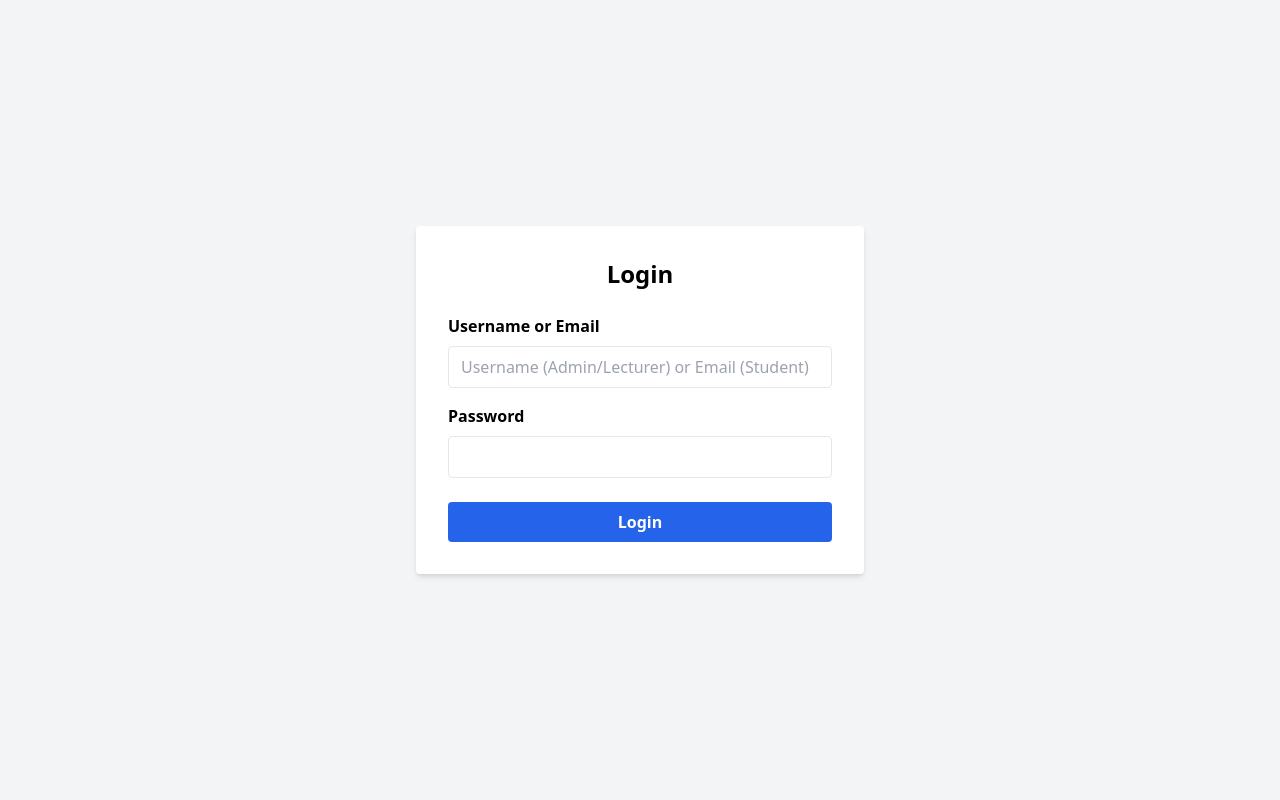
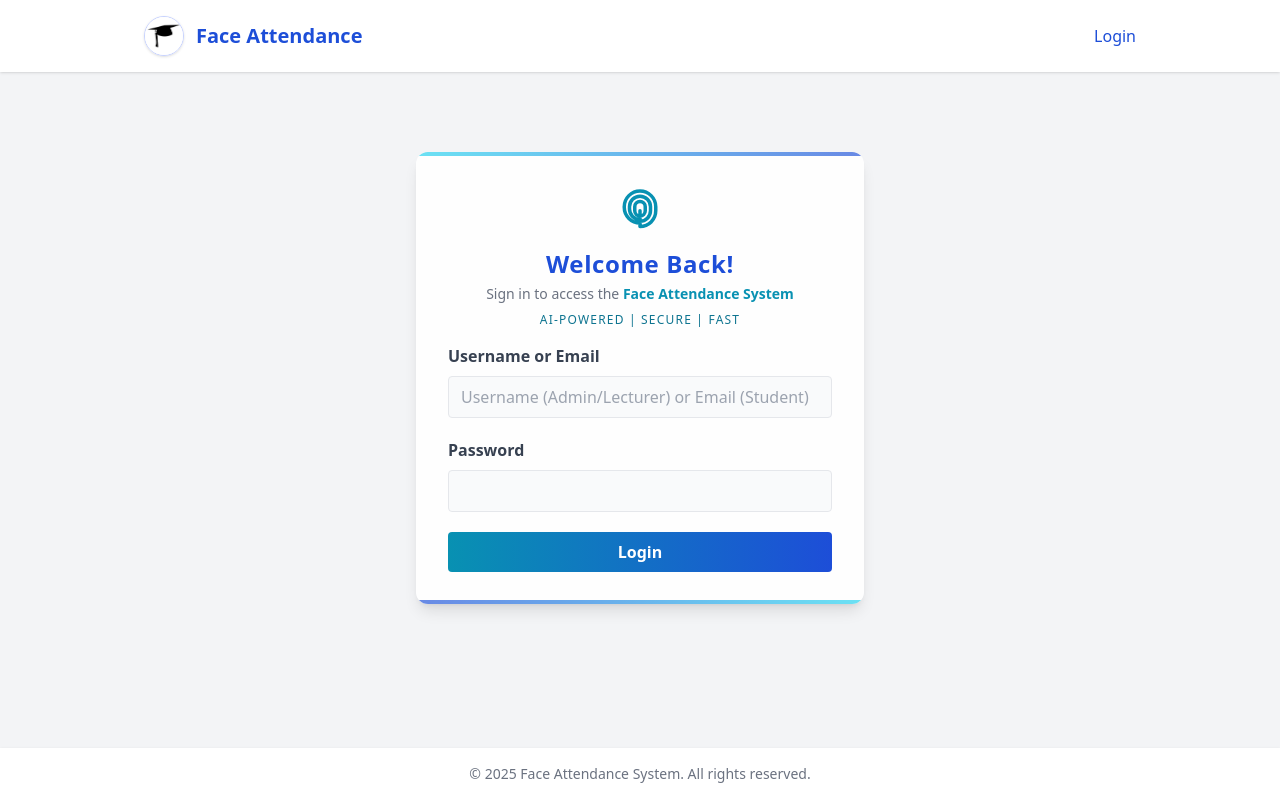
Before and after one commit to mthunzi5/FaceAttendance, a Flask app: page /login in a window 1280 px wide. Run offline with Flask 3, Linux system fonts and the light colour scheme; some libraries are stand-ins or nearby versions.

Commit message:
Final whyt

```diff
--- a/templates/base.html
+++ b/templates/base.html
@@ -6,40 +6,47 @@
     <title>{% block title %}Face Attendance System{% endblock %}</title>
     <script src="https://cdn.tailwindcss.com"></script>
 </head>
-<body class="bg-gray-100 min-h-screen">
+<body class="bg-gray-100 min-h-screen flex flex-col">
     <nav class="bg-white shadow mb-8">
-        <div class="container mx-auto px-4 py-4 flex justify-between items-center">
-            <div class="flex items-center gap-3">
+        <div class="max-w-5xl mx-auto px-4 py-4 flex flex-wrap justify-between items-center">
+            <div class="flex items-center gap-3 mb-2 sm:mb-0">
                 <img src="/static/LogoFace.jpg" alt="Logo" class="h-10 w-10 rounded-full border border-indigo-200 shadow">
                 <span class="font-bold text-xl text-blue-700">Face Attendance</span>
             </div>
-            <ul class="flex space-x-4">
+            <input id="nav-toggle" type="checkbox" class="hidden peer" />
+            <label for="nav-toggle" class="sm:hidden cursor-pointer ml-auto">
+                <svg class="h-7 w-7 text-blue-700" fill="none" stroke="currentColor" viewBox="0 0 24 24">
+                    <path stroke-linecap="round" stroke-linejoin="round" stroke-width="2"
+                        d="M4 6h16M4 12h16M4 18h16" />
+                </svg>
+            </label>
+            <ul class="w-full sm:w-auto flex-col sm:flex-row flex sm:space-x-4 space-y-2 sm:space-y-0 mt-2 sm:mt-0 peer-checked:flex bg-white sm:bg-transparent rounded sm:rounded-none p-2 sm:p-0 shadow sm:shadow-none z-10">
                 {% if user %}
                     {% if role == 'admin' %}
-                        <li><a href="/logout" class="text-red-600 hover:underline">Logout</a></li>
-                        <li><a href="/enroll" class="text-blue-700 hover:underline">Enroll Student</a></li>
-                        <li><a href="/create-lecturer" class="text-green-700 hover:underline">Create Lecturer</a></li>
-                        <li><a href="/students" class="text-gray-700 hover:underline">View Students</a></li>
-                        <li><a href="/lecturers" class="text-indigo-700 hover:underline">View Lecturers</a></li>
+                        <li><a href="/logout" class="text-red-600 hover:underline block">Logout</a></li>
+                        <li><a href="/enroll" class="text-blue-700 hover:underline block">Enroll Student</a></li>
+                        <li><a href="/create-lecturer" class="text-green-700 hover:underline block">Create Lecturer</a></li>
+                        <li><a href="/students" class="text-gray-700 hover:underline block">View Students</a></li>
+                        <li><a href="/lecturers" class="text-indigo-700 hover:underline block">View Lecturers</a></li>
                     {% elif role == 'lecturer' %}
-                        <li><a href="/logout" class="text-red-600 hover:underline">Logout</a></li>
-                        <li><a href="/attendance" class="text-green-700 hover:underline">Mark Attendance</a></li>
-                        <li><a href="/mark-register" class="text-purple-700 hover:underline">Mark Register</a></li>
-                        <li><a href="/live-attendance" class="text-pink-700 hover:underline">Live Camera Attendance</a></li>
-                        <li><a href="/registers" class="text-blue-700 hover:underline">Saved Registers</a></li>
+                        <li><a href="/logout" class="text-red-600 hover:underline block">Logout</a></li>
+                        <li><a href="/attendance" class="text-green-700 hover:underline block">Mark Attendance</a></li>
+                        <li><a href="/mark-register" class="text-purple-700 hover:underline block">Mark Register</a></li>
+                        <li><a href="/live-attendance" class="text-pink-700 hover:underline block">Live Camera Attendance</a></li>
+                        <li><a href="/registers" class="text-blue-700 hover:underline block">Saved Registers</a></li>
                     {% endif %}
-                    <li><a href="/" class="text-blue-700 hover:underline">Home</a></li>
+                    <li><a href="/" class="text-blue-700 hover:underline block">Home</a></li>
                 {% else %}
-                    <li><a href="/login" class="text-blue-700 hover:underline">Login</a></li>
+                    <li><a href="/login" class="text-blue-700 hover:underline block">Login</a></li>
                 {% endif %}
             </ul>
         </div>
     </nav>
-    <main class="container mx-auto px-4">
+    <main class="flex-1 max-w-3xl w-full mx-auto px-2 sm:px-4 py-4">
         {% block content %}{% endblock %}
     </main>
     <footer class="bg-white shadow mt-12 py-4">
-        <div class="container mx-auto px-4 text-center text-gray-500">
+        <div class="max-w-3xl mx-auto px-4 text-center text-gray-500 text-sm">
             &copy; {{ current_year }} Face Attendance System. All rights reserved.
         </div>
     </footer>
--- a/templates/live_attendance.html
+++ b/templates/live_attendance.html
@@ -53,7 +53,7 @@
         }
     </style>
 </head>
-<body>
+<body class="min-h-screen flex items-center justify-center">
 <canvas id="matrix-canvas"></canvas>
 <div class="main-content bg-[#101f3a] bg-opacity-90 rounded-xl shadow-2xl p-8 w-full max-w-lg border border-cyan-700 mt-10">
     <div class="scanner-wheel"></div>
--- a/templates/login.html
+++ b/templates/login.html
@@ -1,27 +1,34 @@
-<!DOCTYPE html>
-<html lang="en">
-<head>
-    <meta charset="UTF-8">
-    <title>Login</title>
-    <script src="https://cdn.tailwindcss.com"></script>
-</head>
-<body class="bg-gray-100 min-h-screen flex items-center justify-center">
-    <div class="bg-white p-8 rounded shadow-md w-full max-w-md">
-        <h1 class="text-2xl font-bold mb-6 text-center">Login</h1>
-        <form method="POST">
-            <div class="mb-4">
-                    <label class="block mb-2 font-semibold">Username or Email</label>
-                    <input type="text" name="username" class="w-full px-3 py-2 border rounded" required placeholder="Username (Admin/Lecturer) or Email (Student)">
+{% extends "base.html" %}
+{% block title %}Login | Face Attendance{% endblock %}
+{% block content %}
+<div class="relative bg-white/90 rounded-xl shadow-lg max-w-md w-full mx-auto p-6 sm:p-8 mt-8 overflow-hidden">
+    <!-- Animated blue scanning line -->
+    <div class="absolute left-0 top-0 w-full h-1 bg-gradient-to-r from-cyan-400 to-blue-700 animate-pulse"></div>
+    <div class="flex flex-col items-center mb-4">
+        <!-- Fingerprint SVG icon -->
+        <svg class="h-14 w-14 text-cyan-600 mb-2" fill="none" stroke="currentColor" stroke-width="1.5" viewBox="0 0 24 24">
+            <path stroke-linecap="round" stroke-linejoin="round"
+                d="M12 11.5v2.25m0 0a2.25 2.25 0 01-2.25-2.25V9.75A2.25 2.25 0 0112 7.5a2.25 2.25 0 012.25 2.25v1.75A2.25 2.25 0 0112 13.75zm0 0v1.5m0 0a4.5 4.5 0 01-4.5-4.5V9.75A4.5 4.5 0 0112 5.25a4.5 4.5 0 014.5 4.5v1.75a4.5 4.5 0 01-4.5 4.5zm0 0v1.5m0 0a6.75 6.75 0 01-6.75-6.75V9.75A6.75 6.75 0 0112 3a6.75 6.75 0 016.75 6.75v1.75a6.75 6.75 0 01-6.75 6.75z"/>
+        </svg>
+        <h1 class="text-2xl font-bold text-center text-blue-700 mb-1 tracking-wide">Welcome Back!</h1>
+        <p class="text-center text-gray-500 text-sm mb-2">Sign in to access the <span class="text-cyan-600 font-semibold">Face Attendance System</span></p>
+        <span class="text-xs text-cyan-700 tracking-widest">AI-POWERED | SECURE | FAST</span>
     </div>
-            <div class="mb-6">
-                <label class="block mb-2 font-semibold">Password</label>
-                <input type="password" name="password" class="w-full px-3 py-2 border rounded" required>
+    <form method="POST" class="space-y-5 mt-4">
+        <div>
+            <label class="block mb-2 font-semibold text-gray-700">Username or Email</label>
+            <input type="text" name="username" class="w-full px-3 py-2 border rounded focus:ring-2 focus:ring-cyan-400 bg-gray-50" required placeholder="Username (Admin/Lecturer) or Email (Student)">
         </div>
-            <button type="submit" class="w-full bg-blue-600 text-white py-2 rounded font-bold">Login</button>
+        <div>
+            <label class="block mb-2 font-semibold text-gray-700">Password</label>
+            <input type="password" name="password" class="w-full px-3 py-2 border rounded focus:ring-2 focus:ring-cyan-400 bg-gray-50" required>
+        </div>
+        <button type="submit" class="w-full bg-gradient-to-r from-cyan-600 to-blue-700 text-white py-2 rounded font-bold hover:from-cyan-700 hover:to-blue-800 transition">Login</button>
     </form>
     {% if error %}
     <div class="mt-4 text-red-600 text-center">{{ error }}</div>
     {% endif %}
+    <!-- Subtle animated scanning effect at the bottom -->
+    <div class="absolute left-0 bottom-0 w-full h-1 bg-gradient-to-r from-blue-700 to-cyan-400 animate-pulse"></div>
 </div>
-</body>
-</html>
+{% endblock %}
```
Lines whose indentation alone changed are shown as unchanged.
